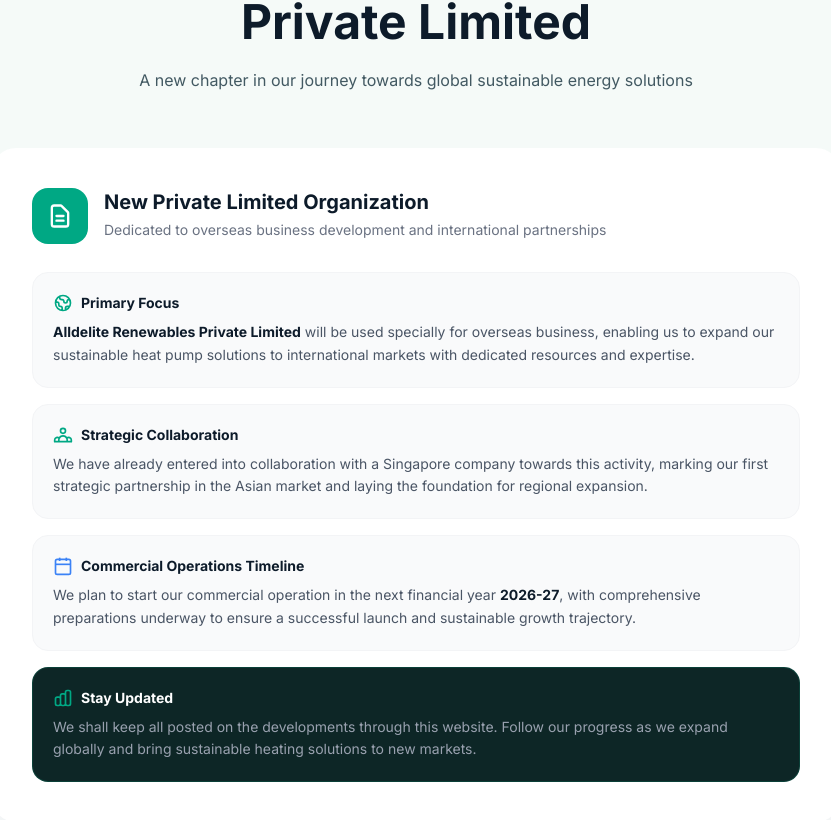
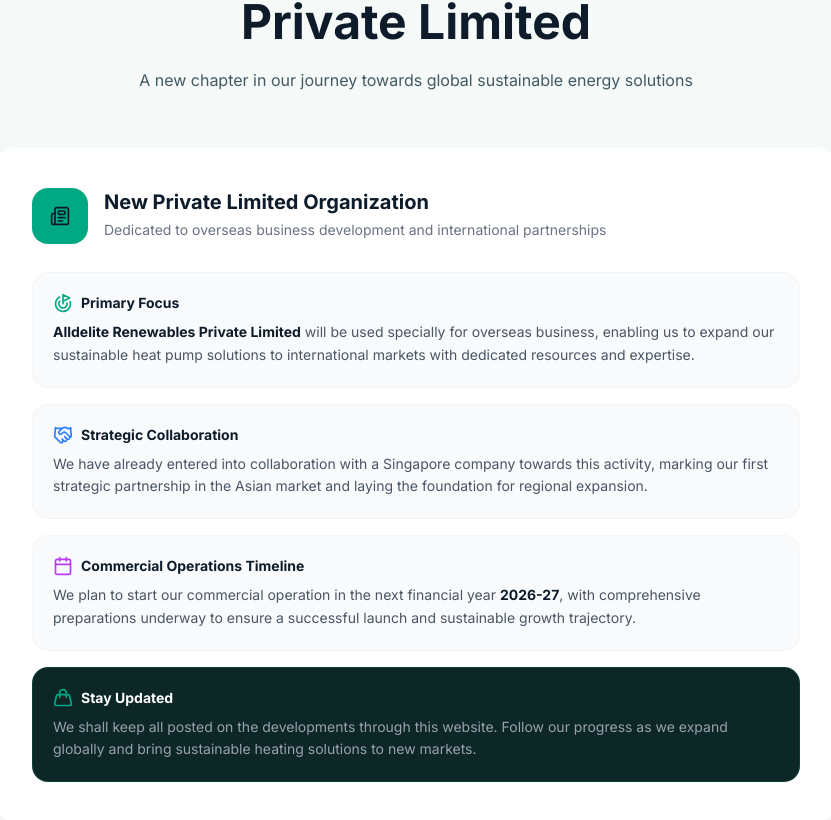
Before and after one commit to scaleoxperts/alldelite, a Next.js app: page /export in a window 1280 px wide. Shown: the part 936-1756 px from the top of the page, without its empty margins (224-1055 px from the left). Built offline with nearby package versions, Linux system fonts and the light colour scheme.

Commit message:
update(IntroducingSection): replace SVG icons with Lucide icons for consistency and improved readability

```diff
--- a/components/export/Introducing.export.tsx
+++ b/components/export/Introducing.export.tsx
@@ -1,3 +1,5 @@
+import { Calendar, Goal, Handbag, Handshake, Newspaper } from "lucide-react";
+
 import Capsule from "../shared/Capsule";
 
 const highlights = [
@@ -15,42 +17,14 @@
         resources and expertise.
       </>
     ),
-    icon: (
-      <svg
-        className="h-5 w-5"
-        fill="none"
-        stroke="currentColor"
-        viewBox="0 0 24 24"
-      >
-        <path
-          strokeLinecap="round"
-          strokeLinejoin="round"
-          strokeWidth={2}
-          d="M3.055 11H5a2 2 0 012 2v1a2 2 0 002 2 2 2 0 012 2v2.945M8 3.935V5.5A2.5 2.5 0 0010.5 8h.5a2 2 0 012 2 2 2 0 104 0 2 2 0 012-2h1.064M15 20.488V18a2 2 0 012-2h3.064M21 12a9 9 0 11-18 0 9 9 0 0118 0z"
-        />
-      </svg>
-    ),
+    icon: <Goal className="h-5 w-5" />,
   },
   {
     iconBg: "bg-[#00a884]/10",
     iconColor: "text-[#00a884]",
     label: "Strategic Collaboration",
     body: "We have already entered into collaboration with a Singapore company towards this activity, marking our first strategic partnership in the Asian market and laying the foundation for regional expansion.",
-    icon: (
-      <svg
-        className="h-5 w-5"
-        fill="none"
-        stroke="currentColor"
-        viewBox="0 0 24 24"
-      >
-        <path
-          strokeLinecap="round"
-          strokeLinejoin="round"
-          strokeWidth={2}
-          d="M17 20h5v-2a3 3 0 00-5.356-1.857M17 20H7m10 0v-2c0-.656-.126-1.283-.356-1.857M7 20H2v-2a3 3 0 015.356-1.857M7 20v-2c0-.656.126-1.283.356-1.857m0 0a5.002 5.002 0 019.288 0M15 7a3 3 0 11-6 0 3 3 0 016 0z"
-        />
-      </svg>
-    ),
+    icon: <Handshake className="h-5 w-5 text-blue-500" />,
   },
   {
     iconBg: "bg-[#3b82f6]/10",
@@ -64,27 +38,7 @@
         growth trajectory.
       </>
     ),
-    icon: (
-      <svg
-        className="h-5 w-5"
-        fill="none"
-        stroke="currentColor"
-        viewBox="0 0 24 24"
-      >
-        <rect
-          x="3"
-          y="4"
-          width="18"
-          height="18"
-          rx="2"
-          ry="2"
-          strokeWidth="2"
-        />
-        <line x1="16" y1="2" x2="16" y2="6" strokeWidth="2" />
-        <line x1="8" y1="2" x2="8" y2="6" strokeWidth="2" />
-        <line x1="3" y1="10" x2="21" y2="10" strokeWidth="2" />
-      </svg>
-    ),
+    icon: <Calendar className="h-5 w-5 text-[#b83bf6]" />,
   },
   {
     iconBg: "bg-[#0d2626]",
@@ -92,21 +46,7 @@
     label: "Stay Updated",
     body: "We shall keep all posted on the developments through this website. Follow our progress as we expand globally and bring sustainable heating solutions to new markets.",
     dark: true,
-    icon: (
-      <svg
-        className="h-5 w-5"
-        fill="none"
-        stroke="currentColor"
-        viewBox="0 0 24 24"
-      >
-        <path
-          strokeLinecap="round"
-          strokeLinejoin="round"
-          strokeWidth={2}
-          d="M9 19v-6a2 2 0 00-2-2H5a2 2 0 00-2 2v6a2 2 0 002 2h2a2 2 0 002-2zm0 0V9a2 2 0 012-2h2a2 2 0 012 2v10m-6 0a2 2 0 002 2h2a2 2 0 002-2m0 0V5a2 2 0 012-2h2a2 2 0 012 2v14a2 2 0 01-2 2h-2a2 2 0 01-2-2z"
-        />
-      </svg>
-    ),
+    icon: <Handbag className="h-5 w-5 text-[#00a884]" />,
   },
 ];
 
@@ -130,19 +70,7 @@
         <div className="rounded-3xl bg-white p-8 shadow-lg shadow-gray-100 md:p-10">
           <div className="mb-7 flex items-start gap-4">
             <div className="flex h-14 w-14 shrink-0 items-center justify-center rounded-2xl bg-[#00a884]">
-              <svg
-                className="h-7 w-7 text-white"
-                fill="none"
-                stroke="currentColor"
-                viewBox="0 0 24 24"
-              >
-                <path
-                  strokeLinecap="round"
-                  strokeLinejoin="round"
-                  strokeWidth={2}
-                  d="M9 12h6m-6 4h6m2 5H7a2 2 0 01-2-2V5a2 2 0 012-2h5.586a1 1 0 01.707.293l5.414 5.414a1 1 0 01.293.707V19a2 2 0 01-2 2z"
-                />
-              </svg>
+              <Newspaper className="h-5 w-5" />
             </div>
             <div>
               <h3 className="text-xl font-bold text-[#0d1b2a]">
```
